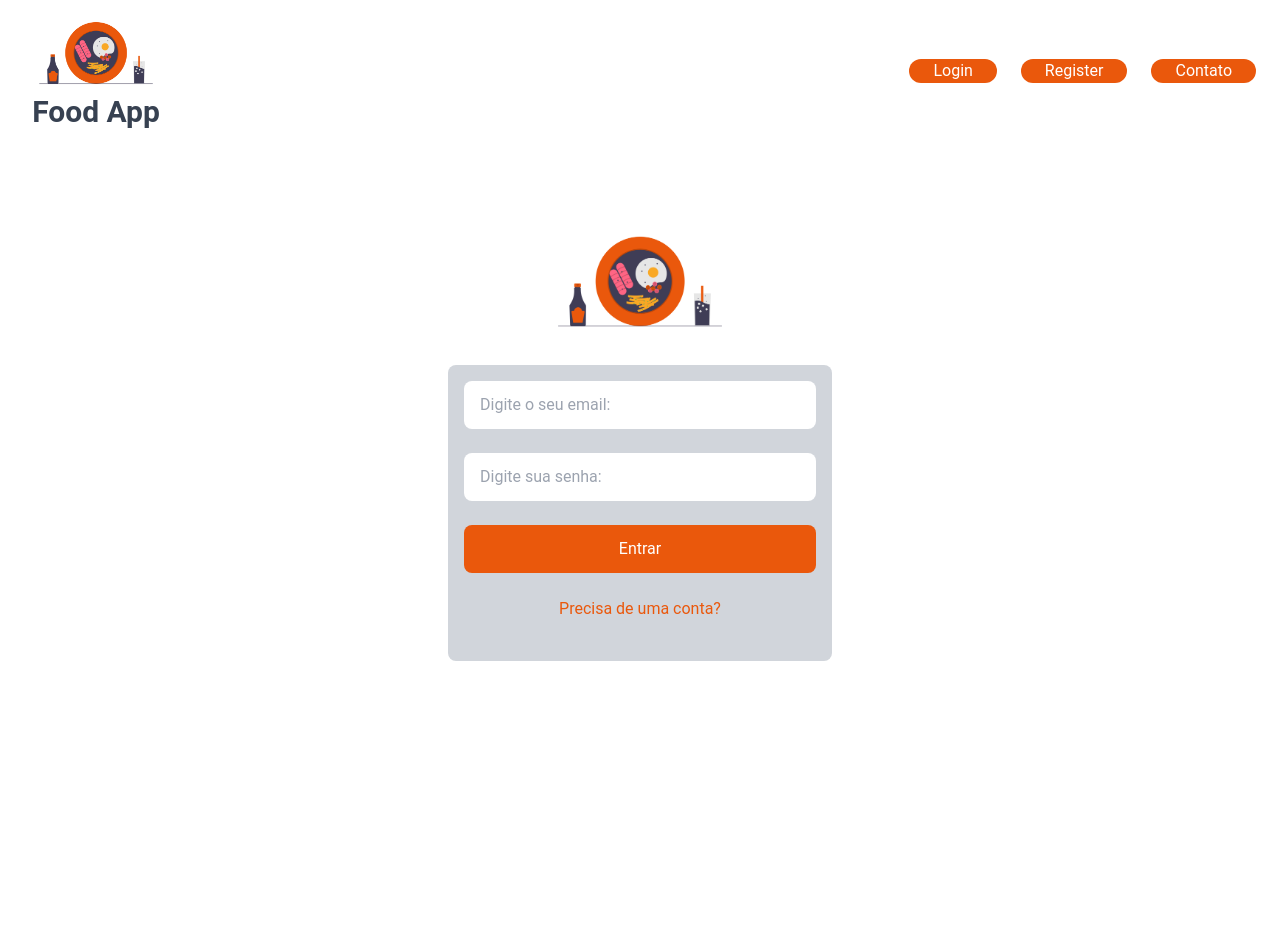
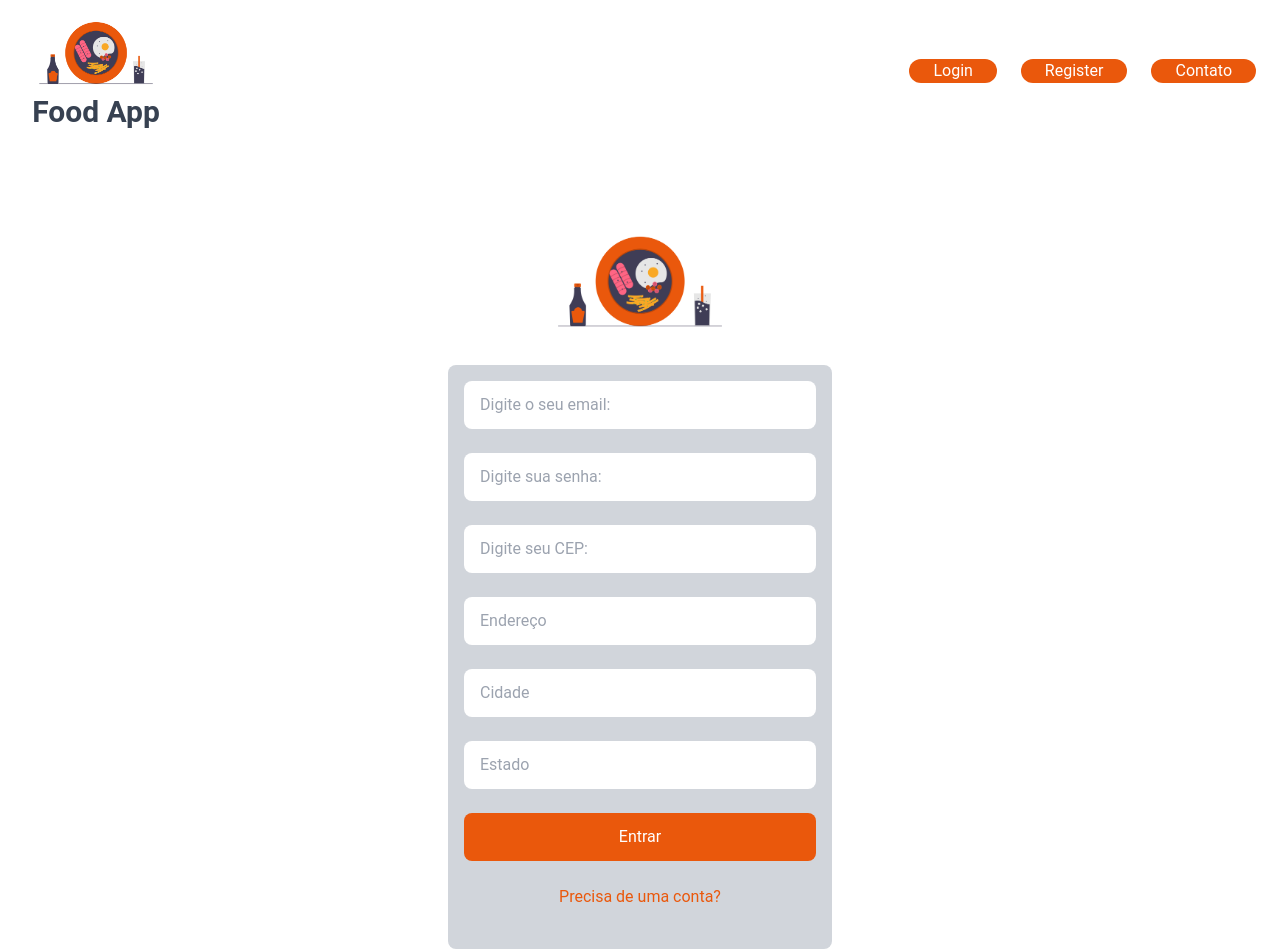
Before and after one commit to evandromendes08/reactatividade03, a React (Create React App) app: page /login in a window 1280 px wide. Built offline with nearby package versions, Linux system fonts and the light colour scheme.

Commit message:
Fix: Cep, Contato, Autenticação

```diff
--- a/package.json
+++ b/package.json
@@ -6,6 +6,7 @@
     "@testing-library/jest-dom": "^5.17.0",
     "@testing-library/react": "^13.4.0",
     "@testing-library/user-event": "^13.5.0",
+    "axios": "^1.7.2",
     "react": "^18.3.1",
     "react-dom": "^18.3.1",
     "react-icons": "^5.2.1",
--- a/src/App.js
+++ b/src/App.js
@@ -4,6 +4,8 @@ import Home from './pages/Home';
 import Navbar from './components/Navbar';
 import Login from './pages/Login/index';
 import { AuthProvider } from './context/AuthContext';
+import Contato from './pages/Contato';
+import ProtectedRoute from './Routes/ProtectedRoute';
 
 
 function App() {
@@ -12,8 +14,13 @@ function App() {
     <AuthProvider>
       <Navbar/>
       <Routes>
-        <Route path='/' element={<Home/>}/>
+        <Route path='/' element={
+          <ProtectedRoute>
+            <Home/>
+          </ProtectedRoute>
+          }/>
         <Route path='/login' element={<Login/>}/>
+        <Route path='/contato' element={<Contato/>}/>
       </Routes>
     </AuthProvider>
 
--- /dev/null
+++ b/src/Routes/ProtectedRoute.js
@@ -0,0 +1,15 @@
+import { useContext } from "react"
+import { AuthContext } from "../context/AuthContext"
+import { Navigate } from "react-router-dom";
+
+const ProtectedRoute = ( { children }) => {
+    const {userLogged} = useContext(AuthContext);
+
+    if(!userLogged){
+        return <Navigate to='/login'/>
+    }else{
+        return children
+    }
+}
+
+export default ProtectedRoute;
--- a/src/components/Navbar/index.js
+++ b/src/components/Navbar/index.js
@@ -6,7 +6,7 @@ import { BsFillCartFill } from "react-icons/bs";
 import { MdLogout } from "react-icons/md";
 
 const Navbar = () => {
-  const { userLogged } = useContext(AuthContext);
+  const { userLogged, logoutUser } = useContext(AuthContext);
   const navigate = useNavigate();
 
   return (
@@ -26,7 +26,7 @@ const Navbar = () => {
                 </div>
                 <img src='' alt=''/>
                 <p className=' text-orange-500'>Bem Vindo,Nome usuário</p>
-                <MdLogout className='w-6 h-6 cursor-pointer  text-orange-500'/>
+                <MdLogout className='w-6 h-6 cursor-pointer  text-orange-500'onClick={logoutUser}/>
               </div>
 
             ) : (
@@ -36,7 +36,7 @@ const Navbar = () => {
 
               <button onClick={() => navigate('/registro')} className='bg-primary px-6 text-white rounded-full transition duration-700 hover:scale-105'>Register</button>
 
-              <button onClick={() => navigate('/notfound')} className='bg-primary px-6 text-white rounded-full transition duration-700 hover:scale-105'>Contato</button>
+              <button onClick={() => navigate('/contato')} className='bg-primary px-6 text-white rounded-full transition duration-700 hover:scale-105'>Contato</button>
 
               </div>
             )}
--- /dev/null
+++ b/src/hooks/useAuth.js
@@ -0,0 +1,43 @@
+import { useEffect, useState } from "react";
+import { useNavigate } from "react-router-dom";
+
+const useAuth = () => {
+
+    const [userLogged, setUserLogged] = useState(false);
+    const [loading, setLoading] = useState(true);
+    const navigate = useNavigate();
+
+    useEffect (() => {
+      const userInfo = localStorage.getItem('userInfo');
+
+      if(userInfo){
+        setUserLogged(true);
+      }
+      setLoading(false);
+    }, [])
+
+
+    const loginUser = async (inputValues) =>{
+        const response = await fetch('http://localhost:3000/auth/login', {
+            method: 'POST',
+            headers: {
+              'Content-Type': 'application/json'
+            },
+            body: JSON.stringify(inputValues)
+          })
+          const data = await response.json();
+          console.log(data);
+          localStorage.setItem('userInfo', JSON.stringify(data))
+        navigate('/')
+        setUserLogged(true);
+    }
+    const logoutUser = () => {
+      setUserLogged(false);
+      localStorage.clear();
+      navigate('/login')
+    }
+
+    return (userLogged, loading, loginUser, logoutUser)
+}
+
+export default useAuth;
--- /dev/null
+++ b/src/pages/Contato/index.js
@@ -0,0 +1,18 @@
+import { Link } from "react-router-dom";
+
+const Contato = () => {
+    return (
+        <div>
+            <h3 className='text-center text-3xl md:tex-4x1 lg:text-5xl font-semibold text-gray-900'>Entre em contato conosco em caso de dúvidas!</h3>
+            <br></br>
+            <h2 className='text-center text-3xl md:tex-4x1 lg:text-5xl font-semibold text-red-600'>NOSSO EMAIL DE CONTATO: food@food.com</h2>
+            <br></br>
+            <div className='bg-primary px-6 text-white text-center rounded-full transition duration-700 hover:scale-105 lg:text-2xl'>
+            <Link to='/'>Voltar para Login</Link>
+            </div>
+
+        </div>
+    )
+}
+
+export default Contato;
--- a/src/pages/Login/index.js
+++ b/src/pages/Login/index.js
@@ -1,52 +1,120 @@
 import React, { useContext, useState } from 'react';
-import logo from '../../assets/logo.png'
+import axios from 'axios';
+import logo from '../../assets/logo.png';
 import { useNavigate } from 'react-router-dom';
 import { AuthContext } from '../../context/AuthContext';
 
 const Login = () => {
   const [inputValues, setInputValues] = useState({
-    email:'',
-    senha:''
-  })
+    email: '',
+    senha: '',
+    cep: '',
+    endereco: '',
+    cidade: '',
+    estado: ''
+  });
 
   const { loginUser } = useContext(AuthContext);
   const navigate = useNavigate();
 
-  const handleChangeValues = (evento) =>{
+  const handleChangeValues = (evento) => {
+    const { name, value } = evento.target;
     setInputValues({
       ...inputValues,
-      [evento.target.name]:evento.target.value
-    })
-    console.log(inputValues);
-  }
+      [name]: value
+    });
+
+    if (name === 'cep' && value.length === 8) {
+      fetchCep(value);
+    }
+  };
+
+  const fetchCep = async (cep) => {
+    try {
+      const response = await axios.get(`https://viacep.com.br/ws/${cep}/json/`);
+      if (!response.data.erro) {
+        const { logradouro, localidade, uf } = response.data;
+        setInputValues((prevState) => ({
+          ...prevState,
+          endereco: logradouro,
+          cidade: localidade,
+          estado: uf
+        }));
+      } else {
+        console.error('CEP não encontrado');
+      }
+    } catch (error) {
+      console.error('Erro ao buscar o CEP:', error);
+    }
+  };
+
   const handleSubmit = async (event) => {
     event.preventDefault();
-    loginUser(inputValues);
-  }
+    await loginUser(inputValues);
+    navigate('/login');
+  };
 
-  return(
+  return (
     <main className='h-screen w-full'>
       <div className='flex flex-col pt-20 items-center h-screen'>
-        <img className='w-52' src={logo} alt='logotipo food app'/>
+        <img className='w-52' src={logo} alt='logotipo food app' />
         <form onSubmit={handleSubmit} className='bg-gray-300 w-96 mt-6 p-4 rounded-lg shadon-lg'>
           <div className='flex flex-col space-y-6'>
-            <input type="mail" placeholder="Digite o seu email:" name="email"
-            className="w-full px-4 py-3 rounded-lg ring-red-200 border-gray-300 focus:ring-4 focus:outline-none transition duration-300 focus:shadow-xl"
-            onChange={handleChangeValues}
+            <input
+              type="email"
+              placeholder="Digite o seu email:"
+              name="email"
+              className="w-full px-4 py-3 rounded-lg ring-red-200 border-gray-300 focus:ring-4 focus:outline-none transition duration-300 focus:shadow-xl"
+              onChange={handleChangeValues}
             />
-            <input type="password" placeholder="Digite sua senha:" name="senha"
-            className="w-full px-4 py-3 rounded-lg ring-red-200 border-gray-700 focus:ring-4 focus:outline-none transition duration-300 focus:shadow-xl"
-            onChange={handleChangeValues}
+            <input
+              type="password"
+              placeholder="Digite sua senha:"
+              name="senha"
+              className="w-full px-4 py-3 rounded-lg ring-red-200 border-gray-700 focus:ring-4 focus:outline-none transition duration-300 focus:shadow-xl"
+              onChange={handleChangeValues}
+            />
+            <input
+              type="text"
+              placeholder="Digite seu CEP:"
+              name="cep"
+              value={inputValues.cep}
+              className="w-full px-4 py-3 rounded-lg ring-red-200 border-gray-300 focus:ring-4 focus:outline-none transition duration-300 focus:shadow-xl"
+              onChange={handleChangeValues}
+            />
+            <input
+              type="text"
+              placeholder="Endereço"
+              name="endereco"
+              value={inputValues.endereco}
+              className="w-full px-4 py-3 rounded-lg ring-red-200 border-gray-300 focus:ring-4 focus:outline-none transition duration-300 focus:shadow-xl"
+              readOnly
+            />
+            <input
+              type="text"
+              placeholder="Cidade"
+              name="cidade"
+              value={inputValues.cidade}
+              className="w-full px-4 py-3 rounded-lg ring-red-200 border-gray-300 focus:ring-4 focus:outline-none transition duration-300 focus:shadow-xl"
+              readOnly
+            />
+            <input
+              type="text"
+              placeholder="Estado"
+              name="estado"
+              value={inputValues.estado}
+              className="w-full px-4 py-3 rounded-lg ring-red-200 border-gray-300 focus:ring-4 focus:outline-none transition duration-300 focus:shadow-xl"
+              readOnly
             />
           </div>
           <button type="submit" className="w-full py-3 bg-primary text-white focus:outline-none focus:ring-4 mt-6 rounded-lg transition duration-300">
             Entrar
           </button>
-          <p className="text-base text-primary text-center my-6 hover:underline cursor-pointer"> Precisa de uma conta?</p>
+          <p className="text-base text-primary text-center my-6 hover:underline cursor-pointer">Precisa de uma conta?</p>
         </form>
       </div>
     </main>
-  )
-}
+  );
+};
 
 export default Login;
--- a/src/pages/NotFound/index.js
+++ /dev/null
@@ -1,18 +0,0 @@
-import { Link } from "react-router-dom";
-
-const NotFound = () => {
-    return (
-        <div>
-            <h3 className='text-center text-3xl md:tex-4x1 lg:text-5xl font-semibold text-gray-900'>404 - Not Found</h3>
-            <br></br>
-            <h2 className='text-center text-3xl md:tex-4x1 lg:text-5xl font-semibold text-red-600'>SE O ERRO CONTINUAR ENTRE EM CONTATO EM NOSSO EMAIL: food@food.com</h2>
-            <br></br>
-            <div className='bg-primary px-6 text-white text-center rounded-full transition duration-700 hover:scale-105'>
-            <Link to='/'>Voltar para Página Principal</Link>
-            </div>
-
-        </div>
-    )
-}
-
-export default NotFound;
```
Also changed, not shown: src/context/AuthContext.js (+7 -29 lines), 1 other file (tests, documents, lock files or other folders).
